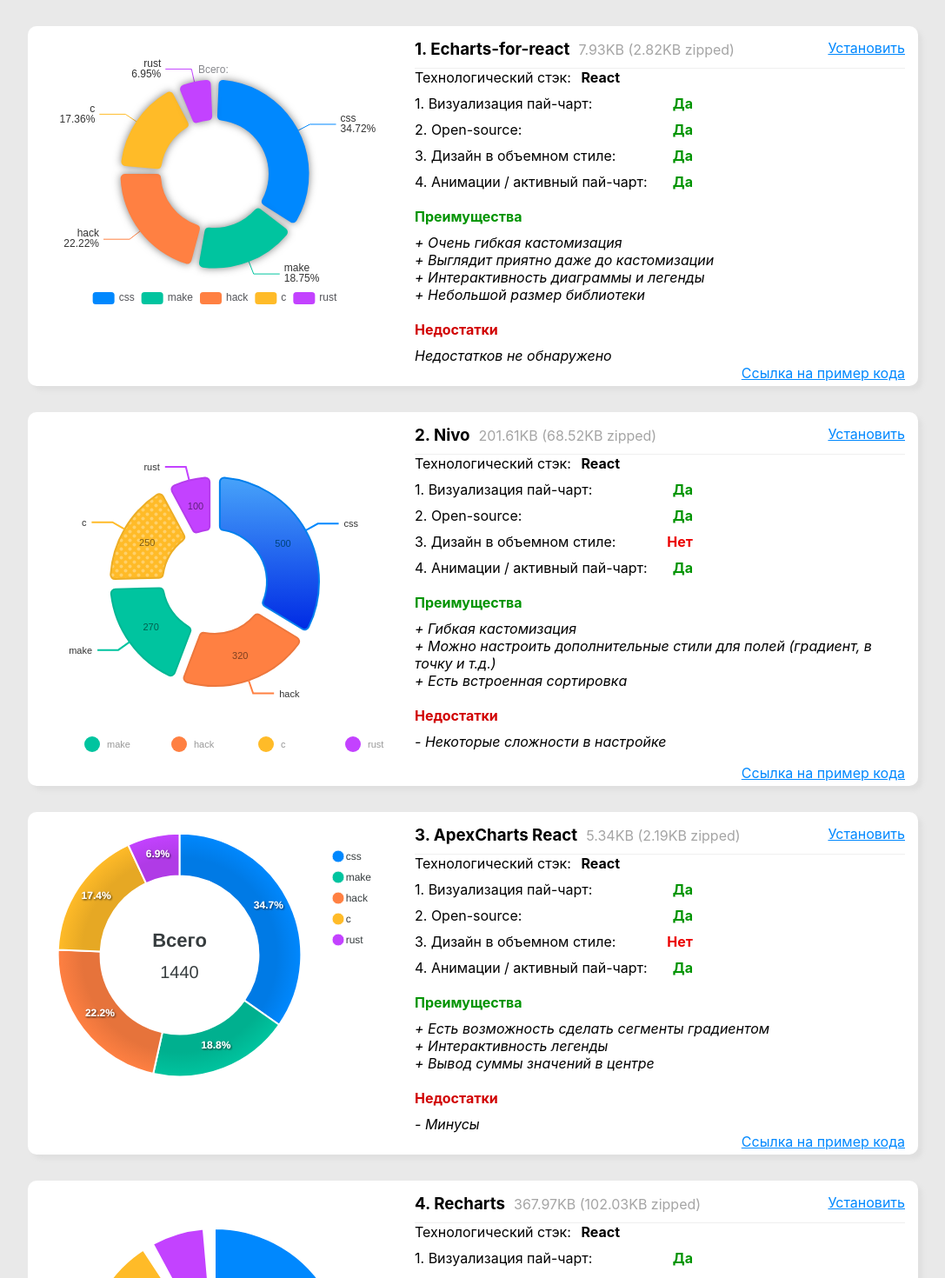
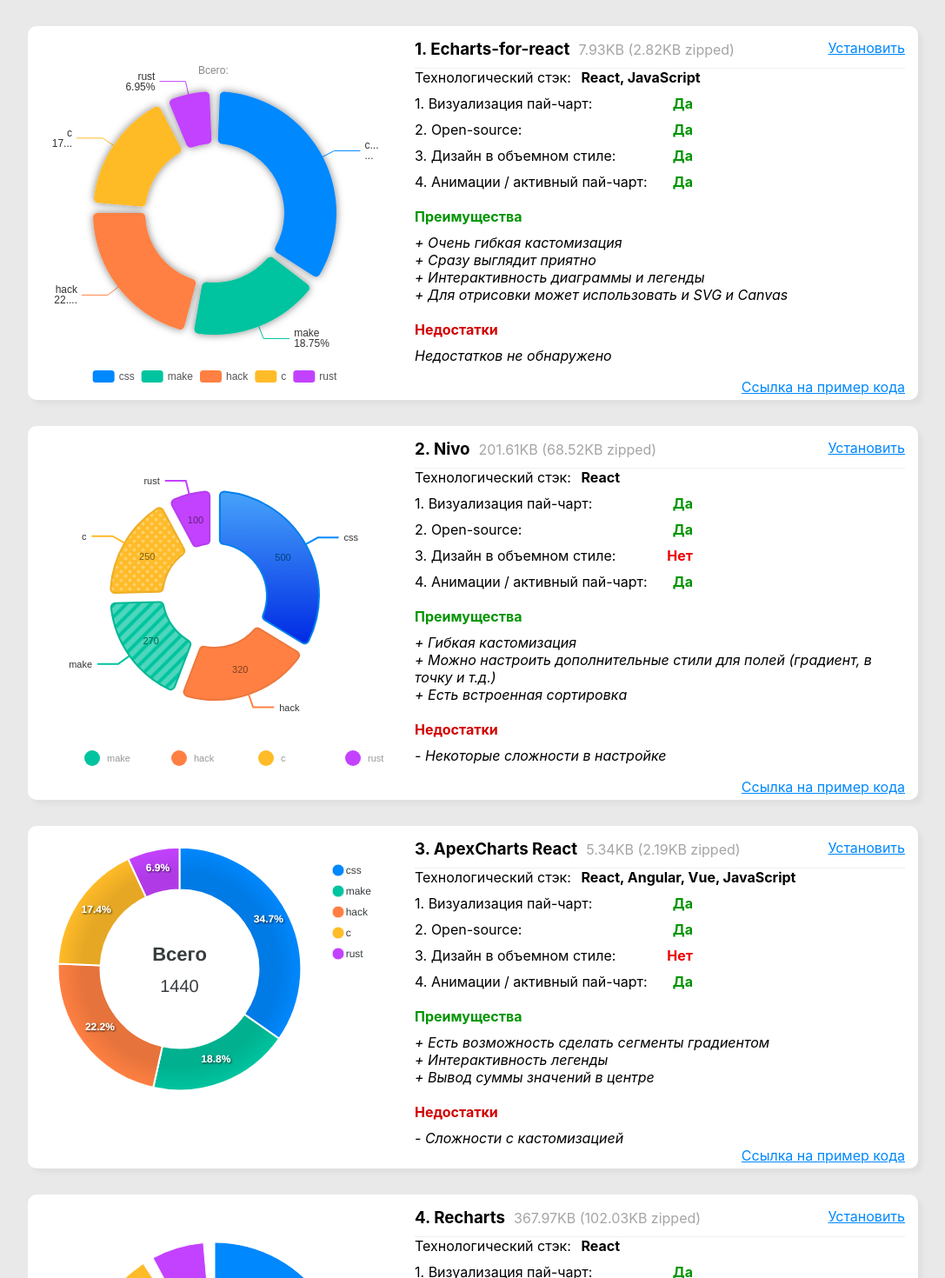
Before and after one commit to Moon1ight/pie-charts, a React (Create React App) app: page / in a window 1280 px wide. Shown: the top 1470 px of the page at 87% size, without its empty margins (96-1183 px from the left). Built offline with nearby package versions, Linux system fonts and the light colour scheme; the HTML template or start-up script is replaced by a standard one.

Commit message:
some fixes

```diff
--- a/src/App.css
+++ b/src/App.css
@@ -107,28 +107,6 @@
 }
 
 
-
-
-
-/* Recharts styles */
-.recharts-tooltip {
-  border: 1px solid #dfdfdf;
-  background: #fff;
-  border-radius: 5px;
-  padding: 5px 10px;
-}
-
-.recharts-cell {
-  stroke-width: 2px;
-  stroke-opacity: 1;
-}
-.recharts-cell:hover {
-  /* background: red; */
-  fill: rgb(146, 146, 146);
-  box-shadow: 5px 5px 5px #000;
-}
-
-
 /* Медиа-запросы */
 @media (min-width: 1536px) {
   .chart-item {
--- a/src/components/Echarts.jsx
+++ b/src/components/Echarts.jsx
@@ -1,4 +1,4 @@
-import React, { useState } from "react"
+import React from "react"
 import ReactECharts from "echarts-for-react"
 
 const data = [
@@ -23,7 +23,6 @@
         legend: {
             orient: "horizontal",
             bottom: "bottom",
-            // data: ["css", "make", "hack", "c", "rust"],
         },
         series: [
             {
@@ -41,7 +40,6 @@
                     formatter: "{b}\n{d}%",
                 },
                 labelLine: {
-                    // length: 30,
                     length2: 30,
                 },
                 itemStyle: {
@@ -49,10 +47,6 @@
                     shadowBlur: 10,
                     shadowOffsetX: 0,
                     shadowColor: "rgba(0, 0, 0, 0.5)",
-                    // label: {
-                    //     show: false,
-                    //     position: "center",
-                    // },
                     emphasis: {
                         shadowBlur: 10,
                         shadowOffsetX: 10,
@@ -67,8 +61,6 @@
             },
         ],
     }
-
-    const [count, setCount] = useState(0)
 
     function onChartReady(echarts) {
         console.log("echarts is ready", echarts)
@@ -86,7 +78,8 @@
         <>
             <ReactECharts
                 option={option}
-                style={{ height: 310, width: 400 }}
+                opts={{ renderer: "svg" }}
+                style={{ height: 400, width: 400 }}
                 onChartReady={onChartReady}
                 onEvents={{
                     click: onChartClick,
--- a/src/components/Nivo.jsx
+++ b/src/components/Nivo.jsx
@@ -100,37 +100,7 @@
                 },
                 {
                     match: {
-                        id: "go",
-                    },
-                    id: "dots",
-                },
-                {
-                    match: {
-                        id: "python",
-                    },
-                    id: "dots",
-                },
-                {
-                    match: {
-                        id: "scala",
-                    },
-                    id: "lines",
-                },
-                {
-                    match: {
-                        id: "lisp",
-                    },
-                    id: "lines",
-                },
-                {
-                    match: {
-                        id: "elixir",
-                    },
-                    id: "lines",
-                },
-                {
-                    match: {
-                        id: "javascript",
+                        id: "make",
                     },
                     id: "lines",
                 },
--- a/src/components/Plotly.jsx
+++ b/src/components/Plotly.jsx
@@ -8,7 +8,6 @@
             labels: ["css", "make", "hack", "c", "rust"],
             type: "pie",
             hole: 0.6,
-            padding: 5,
         },
     ]
     const config = {
--- a/src/components/ReactChartjsTwo.jsx
+++ b/src/components/ReactChartjsTwo.jsx
@@ -10,11 +10,11 @@
         labels: ["css", "make", "hack", "c", "rust"],
         datasets: [
             {
-                // label: "Custom label",
+                label: "Информация",
                 data: [500, 270, 320, 250, 100],
                 backgroundColor: colors,
-                // borderColor: colors,
-                // borderWidth: 1,
+                borderRadius: 10,
+                borderWidth: 5,
             },
         ],
     }
--- a/src/components/ReactList.jsx
+++ b/src/components/ReactList.jsx
@@ -3,7 +3,7 @@
 import { Echarts } from "./Echarts"
 import { Nivo } from "./Nivo"
 import { ReactChartjsTwo } from "./ReactChartjsTwo"
-import { Recharts } from "./Recharts"
+import { Recharts } from "./Recharts/Recharts"
 import { Victory } from "./Victory"
 import { Plotly } from "./Plotly"
 
@@ -17,7 +17,7 @@
             title: "Echarts-for-react",
             installHref: "https://www.npmjs.com/package/echarts-for-react",
             librarySize: "7.93KB (2.82KB zipped)",
-            techStack: "React",
+            techStack: "React, JavaScript",
             libraryCriteria: [
                 { title: "Визуализация пай-чарт", value: true },
                 { title: "Open-source", value: true },
@@ -26,9 +26,9 @@
             ],
             adventages: [
                 "Очень гибкая кастомизация",
-                "Выглядит приятно даже до кастомизации",
+                "Сразу выглядит приятно",
                 "Интерактивность диаграммы и легенды",
-                "Небольшой размер библиотеки",
+                "Для отрисовки может использовать и SVG и Canvas",
             ],
             disadventages: [],
             githubExample: "https://github.com/Moon1ight/pie-charts/blob/main/src/components/Echarts.jsx",
@@ -58,7 +58,7 @@
             title: "ApexCharts React",
             installHref: "https://www.npmjs.com/package/react-apexcharts",
             librarySize: "5.34KB (2.19KB zipped)",
-            techStack: "React",
+            techStack: "React, Angular, Vue, JavaScript",
             libraryCriteria: [
                 { title: "Визуализация пай-чарт", value: true },
                 { title: "Open-source", value: true },
@@ -66,13 +66,13 @@
                 { title: "Анимации / активный пай-чарт", value: true },
             ],
             adventages: ["Есть возможность сделать сегменты градиентом", "Интерактивность легенды", "Вывод суммы значений в центре"],
-            disadventages: ["Минусы"],
+            disadventages: ["Сложности с кастомизацией"],
             githubExample: "https://github.com/Moon1ight/pie-charts/blob/main/src/components/ApexCharts.jsx",
         },
         {
             component: <Recharts colors={COLORS} />,
             title: "Recharts",
-            installHref: "https://recharts.org/en-US/guide/installation",
+            installHref: "https://www.npmjs.com/package/recharts",
             librarySize: "367.97KB (102.03KB zipped)",
             techStack: "React",
             libraryCriteria: [
@@ -82,7 +82,7 @@
                 { title: "Анимации / активный пай-чарт", value: false },
             ],
             adventages: ["Достаточно просто сделать кастомные подсказки"],
-            disadventages: ["Кастомизация весьма ограничена, приходится задавать собственные стили"],
+            disadventages: ["Сложности с кастомизацией, приходится задавать собственные стили"],
             githubExample: "https://github.com/Moon1ight/pie-charts/blob/main/src/components/Recharts.jsx",
         },
         {
@@ -99,7 +99,7 @@
             ],
             adventages: ["Интерактивность легенды", "Плюсы"],
             disadventages: [
-                "Кастомизация",
+                "Сложности с кастомизацией",
                 "Неудобный формат данных",
                 "Хоть и упрощает интеграцию Chart.js, может ограничить расширенную настройку. (для более сложных визуальных решений) ",
             ],
@@ -110,7 +110,7 @@
             title: "Victory",
             installHref: "https://www.npmjs.com/package/victory",
             librarySize: "171.84KB (57.53KB zipped)",
-            techStack: "React",
+            techStack: "React, React Native",
             libraryCriteria: [
                 { title: "Визуализация пай-чарт", value: true },
                 { title: "Open-source", value: true },
@@ -118,23 +118,23 @@
                 { title: "Анимации / активный пай-чарт", value: false },
             ],
             adventages: ["Есть встроенная сортировка при указании «sortKey='y' sortOrder='y'>»"],
-            disadventages: ["Ограниченная кастомизация", "Неудобный формат данных"],
+            disadventages: ["Сложности с кастомизацией", "Неудобный формат данных"],
             githubExample: "https://github.com/Moon1ight/pie-charts/blob/main/src/components/Victory.jsx",
         },
         {
             component: <Plotly colors={COLORS} />,
             title: "Plotly",
-            installHref: "https://plotly.com/javascript/is-plotly-free/",
+            installHref: "https://www.npmjs.com/package/plotly.js",
             librarySize: "8.95KB (3.19KB zipped)",
-            techStack: "React",
+            techStack: "React, JavaScript",
             libraryCriteria: [
                 { title: "Визуализация пай-чарт", value: true },
                 { title: "Open-source", value: true },
                 { title: "Дизайн в объемном стиле", value: false },
                 { title: "Анимации / активный пай-чарт", value: false },
             ],
-            adventages: ["Преимуществ замечено не было"],
-            disadventages: ["Неудобный формат данных", "Ограниченная кастомизация"],
+            adventages: ["Преимуществ для проекта замечено не было"],
+            disadventages: ["Неудобный формат данных", "Сложности с кастомизацией"],
             githubExample: "https://github.com/Moon1ight/pie-charts/blob/main/src/components/Plotly.jsx",
         },
     ]
--- a/src/components/Recharts.jsx
+++ b/src/components/Recharts/Recharts.jsx
@@ -1,5 +1,6 @@
-import React, { PureComponent } from "react"
-import { PieChart, Pie, Sector, Cell, ResponsiveContainer, Legend, Tooltip } from "recharts"
+import React from "react"
+import { PieChart, Pie, Cell, Legend, Tooltip } from "recharts"
+import "./styles.css"
 
 const data = [
     { name: "css", value: 500 },
@@ -38,7 +39,7 @@
                 endAngle={-360}
             >
                 {data.map((entry, index) => (
-                    <Cell key={`cell-${index}`} fill={colors[index % colors.length]} cursor={"pointer"} className='recharts-cell' />
+                    <Cell key={`cell-${index}`} fill={colors[index % colors.length]} cursor={"pointer"} />
                 ))}
             </Pie>
             <Legend />
--- /dev/null
+++ b/src/components/Recharts/styles.css
@@ -0,0 +1,10 @@
+.recharts-tooltip {
+    border: 1px solid #dfdfdf;
+    background: #fff;
+    border-radius: 5px;
+    padding: 5px 10px;
+  }
+
+  .recharts-cell:hover {
+    fill: rgb(146, 146, 146);
+  }
--- a/src/components/Victory.jsx
+++ b/src/components/Victory.jsx
@@ -1,4 +1,4 @@
-import React, { Component } from "react"
+import React from "react"
 import { VictoryPie } from "victory"
 
 const data = [
@@ -30,7 +30,7 @@
                             return [
                                 {
                                     target: "data",
-                                    mutation: () => ({ style: { fill: "gold", width: 60 } }),
+                                    mutation: () => ({ style: { fill: "gold", stroke: "#000", strokeWidth: 1 } }),
                                 },
                                 {
                                     target: "labels",
```
Also changed, not shown: src/components/ApexCharts.jsx (+1 -8 lines).
